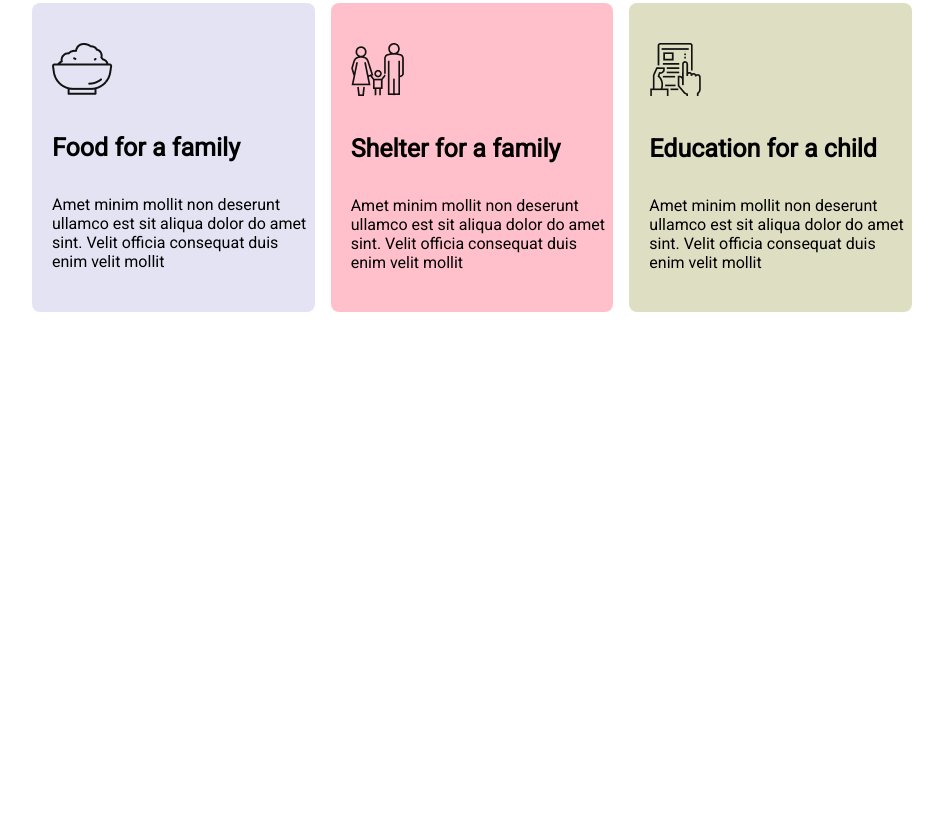
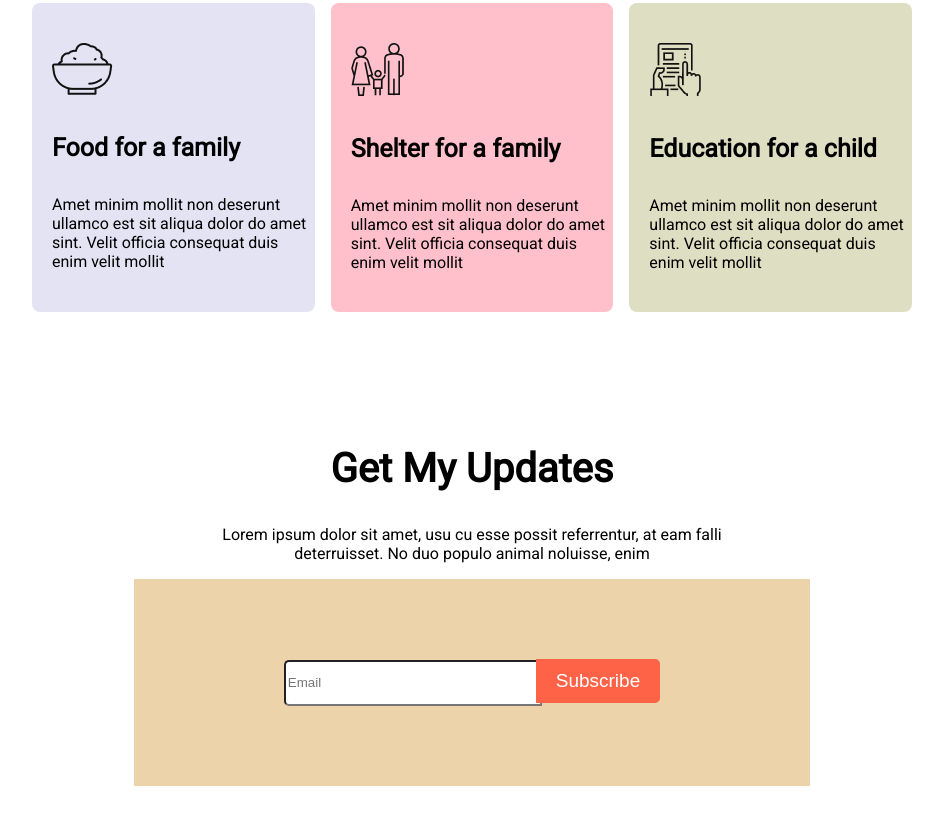
Before and after one commit to Rasheduzzaman63/donate-today, a plain HTML site: page index.html in a window 1280 px wide. Shown: the part 1363-2199 px from the top of the page, without its empty margins (168-1111 px from the left). Before the commit the page ends 1775 px from the top, so only its background shows below. Drawn offline with Linux system fonts and the light colour scheme.

Commit message:
updae section added

```diff
--- a/index.html
+++ b/index.html
@@ -86,5 +86,16 @@
             </div>
         </div>
     </section>
+    <section class="update-section">
+        <h2>Get My Updates</h2>
+        <p>Lorem ipsum dolor sit amet, usu cu esse possit referrentur, at eam falli<br>
+            deterruisset. No duo populo animal noluisse, enim</p>
+        <div class="form-div">
+            <form action="">
+                <input type="text" placeholder="Email">
+                <button class="subscribe-btn"type="submit">Subscribe</button>
+            </form>
+        </div>
+    </section>
 </body>
 </html>
--- a/style.css
+++ b/style.css
@@ -109,3 +109,32 @@ h2{
 #yellow-color{
     background-color: rgba(180, 180, 116, 0.435);
 }
+.update-section{
+    text-align: center;
+    padding-bottom: 50px;
+}
+.form-div{
+    display: flex;
+    align-items: center;
+    justify-content: center;
+}
+input{
+    height: 40px;
+    width: 250px;
+    border-bottom-left-radius: 5px;
+    border-top-left-radius: 5px;
+}
+.subscribe-btn{
+    background-color: tomato;
+    border: none;
+    padding: 11px 20px;
+    font-size: 19px;
+    color:white;
+    border-top-right-radius: 5px;
+    border-bottom-right-radius: 5px;
+    margin-left:-10px;
+}
+form{
+    background-color: rgba(214, 158, 68, 0.456);
+    padding: 80px 150px;
+}
```
